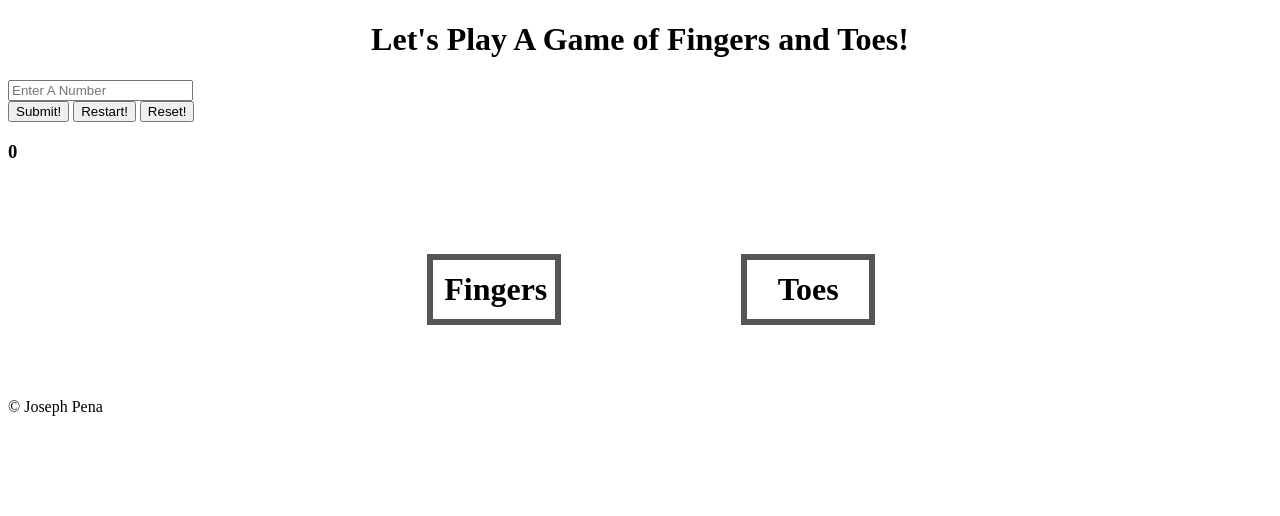
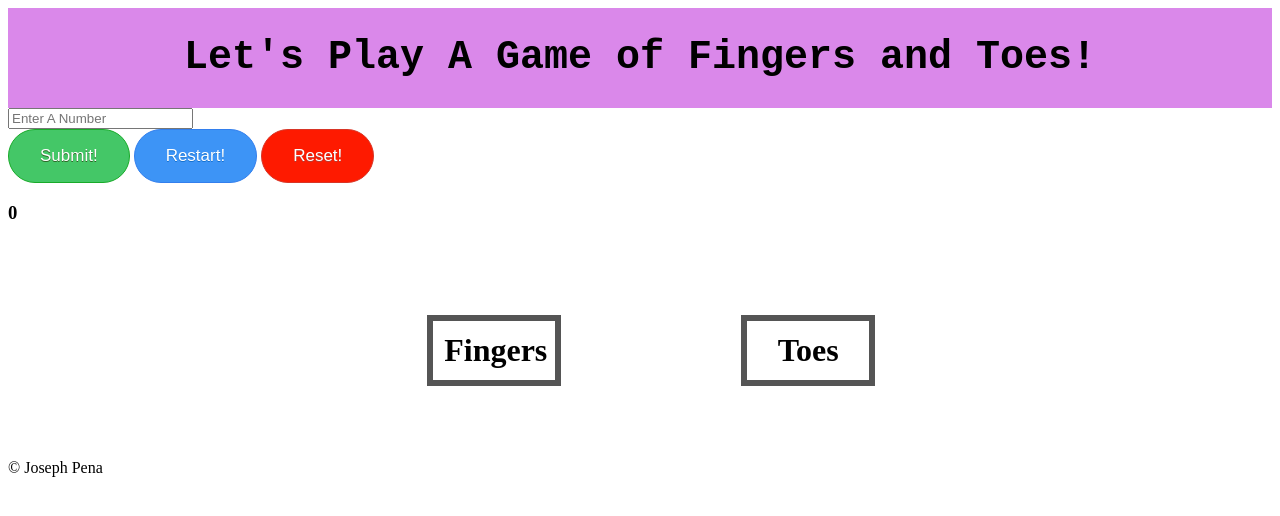
Before and after one commit to JosephPena/Fingers_Toes, a website: page index.html in a window 1280 px wide. Drawn offline with nearby package versions, Linux system fonts and the light colour scheme.

Commit message:
(feat) a few updates to CSS

```diff
--- a/index.html
+++ b/index.html
@@ -10,9 +10,12 @@
 <body>
   <div id="container">
     <header class="header">
+      <div class="headerText">
         <h1>Let's Play A Game of Fingers and Toes!</h1>
+      </div>
     </header>
 
+    <div class="userInteract">
       <div class=valueRegulation>
         <form id="userForm">
           <input class="userInput" type="number" placeholder="Enter A Number">
@@ -21,6 +24,7 @@
         <button class="restartBTN" type="reset" value="Restart">Restart!</button>
         <button class="resetBTN" type="restart" value="Reset">Reset!</button>
         <h3 id="counterBox">0</h3>
+      </div>
     </div>
 
     <table class="fingers-toes">
--- a/main.css
+++ b/main.css
@@ -1,9 +1,94 @@
 header {
   position: relative;
   text-align: center;
+  background: #da88ea;
+  height: 100px;
+  text-align: center;
+}
+
+header h1 {
+  left: 0;
+  line-height: 200px;
+  margin: auto;
+  margin-top: -100px;
+  position: absolute;
+  top: 50%;
+  width: 100%;
+  font-size: 40px;
+  font-family: Monospace;
+}
+
+.submitBTN {
+  background-color:#44c767;
+  -moz-border-radius:28px;
+  -webkit-border-radius:28px;
+  border-radius:28px;
+  border:1px solid #18ab29;
+  display:inline-block;
+  cursor:pointer;
+  color:#ffffff;
+  font-family:Arial;
+  font-size:17px;
+  padding:16px 31px;
+  text-decoration:none;
+  text-shadow:0px 1px 0px #2f6627;
+}
+.submitBTN:hover {
+  background-color:#5cbf2a;
+}
+.submitBTN:active {
+  position:relative;
+  top:1px;
+}
+
+.restartBTN {
+  background-color:#3d94f6;
+  -moz-border-radius:28px;
+  -webkit-border-radius:28px;
+  border-radius:28px;
+  border:1px solid #337fed;
+  display:inline-block;
+  cursor:pointer;
+  color:#ffffff;
+  font-family:Arial;
+  font-size:17px;
+  padding:16px 31px;
+  text-decoration:none;
+  text-shadow:0px 1px 0px #1570cd;
+}
+.restartBTN:hover {
+  background-color:#1e62d0;
+}
+.restartBTN:active {
+  position:relative;
+  top:1px;
+}
+
+.resetBTN {
+  background-color:#fe1a00;
+  -moz-border-radius:28px;
+  -webkit-border-radius:28px;
+  border-radius:28px;
+  border:1px solid #d83526;
+  display:inline-block;
+  cursor:pointer;
+  color:#ffffff;
+  font-family:Arial;
+  font-size:17px;
+  padding:16px 31px;
+  text-decoration:none;
+  text-shadow:0px 1px 0px #b23e35;
+}
+.resetBTN:hover {
+  background-color:#ce0100;
+}
+.resetBTN:active {
+  position:relative;
+  top:1px;
 }
 
 table {
+  position: relative;
   margin: 0 auto;
   border-collapse: separate;
   border-spacing: 200px 50px;
```
Lines whose indentation alone changed are shown as unchanged.
